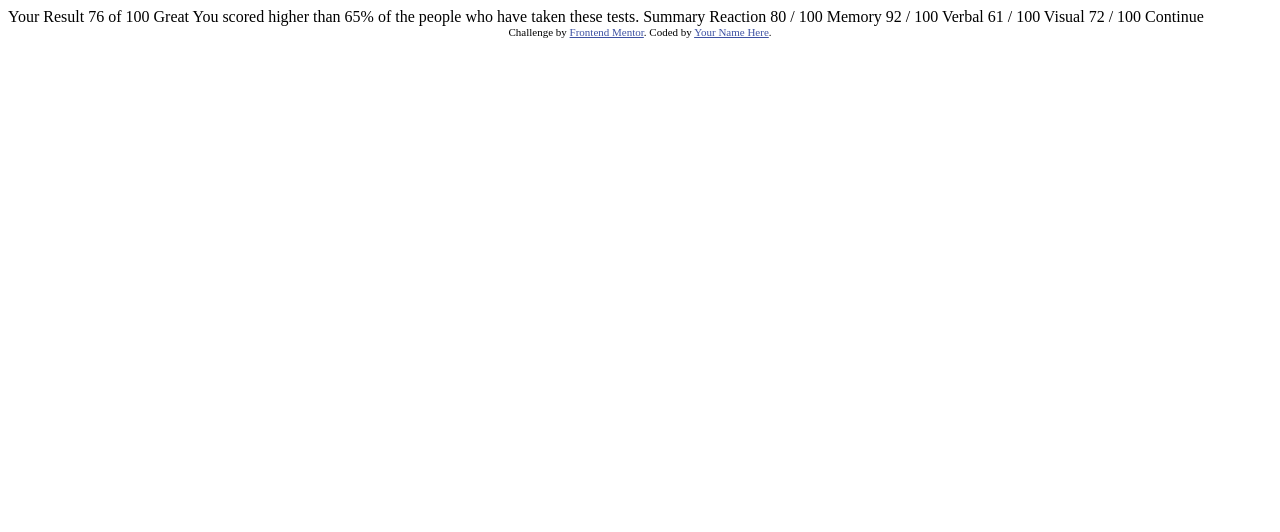
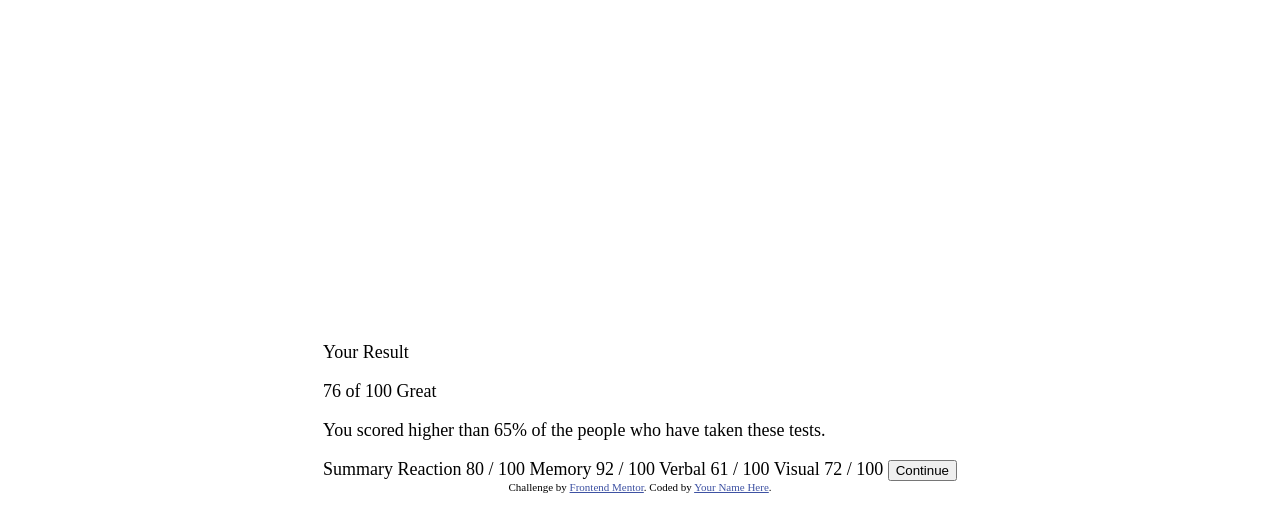
Before and after one commit to Marianellag1/effective-potato-results, a plain HTML site: page index.html in a window 1280 px wide. Drawn offline with Linux system fonts and the light colour scheme.

Commit message:
added font in html, started some css

```diff
--- a/assets/css/style.css
+++ b/assets/css/style.css
@@ -0,0 +1,32 @@
+.attribution {
+    font-size: 11px;
+    text-align: center;
+}
+
+.attribution a {
+    color: hsl(228, 45%, 44%);
+}
+
+:root {
+    --light-red: hsl(0, 100%, 67%);
+    --orangey-yellow: hsl(39, 100%, 56%);
+    --green-teal: hsl(166, 100%, 37%);
+    --cobalt-blue: hsl(234, 85%, 45%);
+    --light-slate-blue: hsl(252, 100%, 67%); /*background color*/
+    --light-royal-blue: hsl(241, 81%, 54%); /*background color*/
+    --violet-blue: hsla(256, 72%, 46%, 1); /*circle*/
+    --persian-blue: hsla(241, 72%, 46%, 0); /*circle*/
+    --white: hsl(0, 0%, 100%);
+    --pale-blue: hsl(221, 100%, 96%);
+    --light-lavender: hsl(241, 100%, 89%);
+    --dark-gray-blue: hsl(224, 30%, 27%);
+}
+
+body {
+    font-size: 18px;
+    height: 100vh;
+    display: flex;
+    flex-direction: column;
+    justify-content: center;
+    align-items: center;
+}
--- a/index.html
+++ b/index.html
@@ -1,27 +1,34 @@
 <!DOCTYPE html>
 <html lang="en">
+
 <head>
   <meta charset="UTF-8">
-  <meta name="viewport" content="width=device-width, initial-scale=1.0"> <!-- displays site properly based on user's device -->
+  <meta name="viewport" content="width=device-width, initial-scale=1.0">
+  <!-- displays site properly based on user's device -->
+  <link rel="preconnect" href="https://fonts.googleapis.com">
+  <link rel="preconnect" href="https://fonts.gstatic.com" crossorigin>
+  <link href="https://fonts.googleapis.com/css2?family=Hanken+Grotesk:wght@500;700;800&display=swap" rel="stylesheet">
+  <link rel="icon" type="image/png" sizes="32x32" href="./assets/images/favicon-32x32.png">
+  <link rel="stylesheet" href="./assets/css/style.css">
+  <title>Frontend Mentor | Results summary component</title>
+</head>
 
-  <link rel="icon" type="image/png" sizes="32x32" href="./assets/images/favicon-32x32.png">
-
-  <title>Frontend Mentor | Results summary component</title>
-
-  <!-- Feel free to remove these styles or customise in your own stylesheet 👍 -->
-  <style>
-    .attribution { font-size: 11px; text-align: center; }
-    .attribution a { color: hsl(228, 45%, 44%); }
-  </style>
-</head>
 <body>
-
+  <div class="wrapper">
+    <div class="result">
+      <p>
         Your Result
+      </p>
       76
       of 100
 
       Great
+      <p>
         You scored higher than 65% of the people who have taken these tests.
+      </p>
+    </div>
+
+    <div class="summary">
 
       Summary
 
@@ -37,11 +44,14 @@
       Visual
       72 / 100
 
-  Continue
+      <button>Continue</button>
+    </div>
+</div>
 
-  <div class="attribution">
+  <footer class="attribution">
     Challenge by <a href="https://www.frontendmentor.io?ref=challenge" target="_blank">Frontend Mentor</a>.
     Coded by <a href="#">Your Name Here</a>.
-  </div>
+  </footer>
 </body>
+
 </html>
```
Lines whose indentation alone changed are shown as unchanged.
